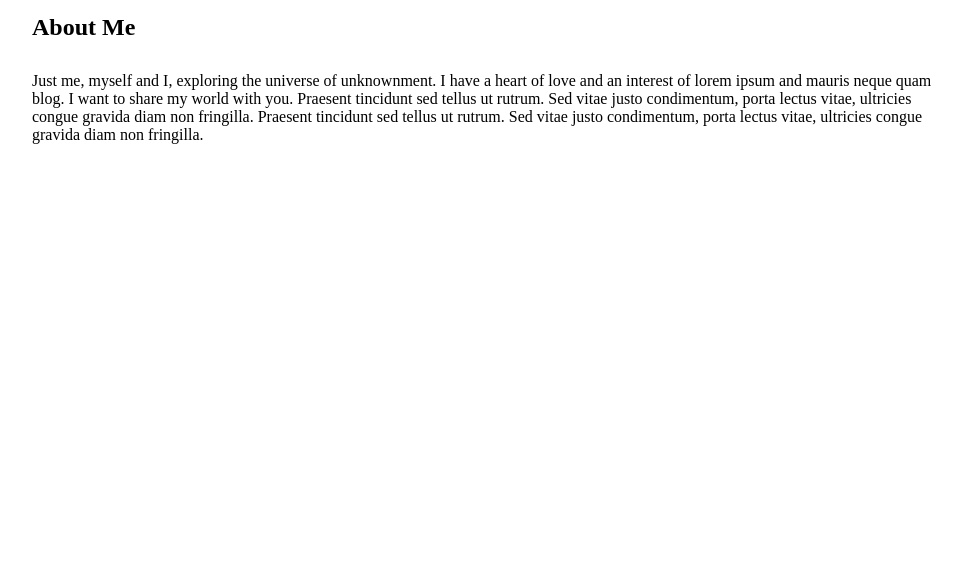
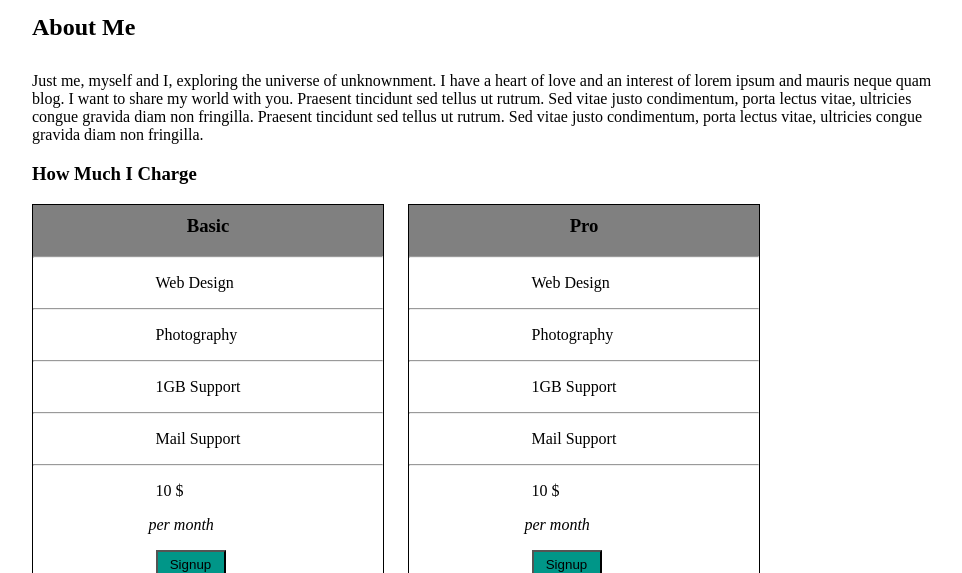
Before and after one commit to Nithingrandhi/css, a plain HTML site: page index.html in a window 1280 px wide. Shown: the part 2227-2800 px from the top of the page, without its empty margins (316-1278 px from the left). Before the commit the page ends 2395 px from the top, so only its background shows below. Drawn offline with nearby package versions, Linux system fonts and the light colour scheme.

Commit message:
nithin's changes

```diff
--- a/index.html
+++ b/index.html
@@ -5,7 +5,8 @@
     <meta name="viewport" content="width=device-width, initial-scale=1.0">
     <title>Document</title>
     <link rel="stylesheet" href="style.css">
-</head>
+    <link rel="stylesheet" href="https://fonts.googleapis.com/css2?family=Material+Symbols+Outlined:opsz,wght,FILL,GRAD@24,400,0,0&icon_names=person" />
+
 <body>
     <div class="body">
 
@@ -17,8 +18,16 @@
             <h3>PORTFOLIO</h3>
         </div>
        <a class="portfolio" href="#">Portfolio</a>
-       <a  class="about" href="#">About</a>
+       <a  class="about" href="#"><span class="material-symbols-outlined">person</span>About</a>
        <a  class= "contact" href="#">Contact</a>
+        <div>
+                <span><a href="instagram.com">F</a></span>
+                <span><a href="instagram.com">I</a></span>
+                <span><a href="instagram.com">S</a></span>
+                <span><a href="instagram.com">P</a></span>
+                <span><a href="instagram.com">T</a></span>
+                <span><a href="instagram.com">Ln</a></span>
+        </div>
        </div>
     <div>
 
@@ -113,6 +122,58 @@
     </div>
     <h4>About Me</h4>
     <p>Just me, myself and I, exploring the universe of unknownment. I have a heart of love and an interest of lorem ipsum and mauris neque quam blog. I want to share my world with you. Praesent tincidunt sed tellus ut rutrum. Sed vitae justo condimentum, porta lectus vitae, ultricies congue gravida diam non fringilla. Praesent tincidunt sed tellus ut rutrum. Sed vitae justo condimentum, porta lectus vitae, ultricies congue gravida diam non fringilla.</p>
+    <h3 style="padding-left: 20px;">How Much I Charge</h3>
+    <div class="basic">
+        <div class="basic-heaindg">
+            <h3>Basic</h3>
+            <hr>
+        </div>
+        <p>Web Design</p>
+        <hr>
+        <p>Photography</p>
+        <hr>
+        <p>1GB Support</p>
+        <hr>
+        <p>Mail Support</p>
+        <hr>
+        <p>10 $</p>
+        <p class="desc">per month</p>
+        <button>Signup</button>
+    </div>
+     <div class="Pro">
+        <div class="basic-heaindg">
+            <h3>Pro</h3>
+            <hr>
+        </div>
+        <p>Web Design</p>
+        <hr>
+        <p>Photography</p>
+        <hr>
+        <p>1GB Support</p>
+        <hr>
+        <p>Mail Support</p>
+        <hr>
+        <p>10 $</p>
+        <p class="desc">per month</p>
+        <button>Signup</button>
+    </div>
+     <div class="Premium">
+        <div class="basic-heaindg">
+            <h3>Premium</h3>
+            <hr>
+        </div>
+        <p>Web Design</p>
+        <hr>
+        <p>Photography</p>
+        <hr>
+        <p>1GB Support</p>
+        <hr>
+        <p>Mail Support</p>
+        <hr>
+        <p>10 $</p>
+        <p class="desc">per month</p>
+        <button>Signup</button>
+    </div>
 </div>
 </body>
 </html>
--- a/style.css
+++ b/style.css
@@ -35,6 +35,9 @@
     }
     .portfolio:hover{
         background-color: #009688;
+    }
+    .material-symbols-outlined{
+        padding-right: 10px;
     }
     .about{
         margin-top: 10px;
@@ -185,3 +188,42 @@
       height: 345px;
     }
 }
+.basic,.Pro,.Premium{
+    margin-left: 20px;
+    display: inline-block;
+    border: 1px solid black;
+    width: 350px;
+    h3{
+        margin-top: 0px;
+         text-align: center;
+         padding-top: 10px;
+    }
+    p{
+        padding-left: 35%;
+    }
+    .basic-heaindg{
+         background-color: gray;
+         padding-top: 0px;
+}
+     .desc{
+        padding-left: 33%;
+        font-style: italic;
+        font-size: medium;
+     }
+     button{
+        width: 70px;
+        height: 30px;
+        margin-left: 35%;
+        background-color: #009688;
+        color: black;
+        margin-bottom: 30px;
+     }
+     button:hover{
+        background-color: black;
+        color: white;
+     }
+     .basic-heaindg:hover{
+        background-color: black;
+        color: white;
+     }
+}
```
